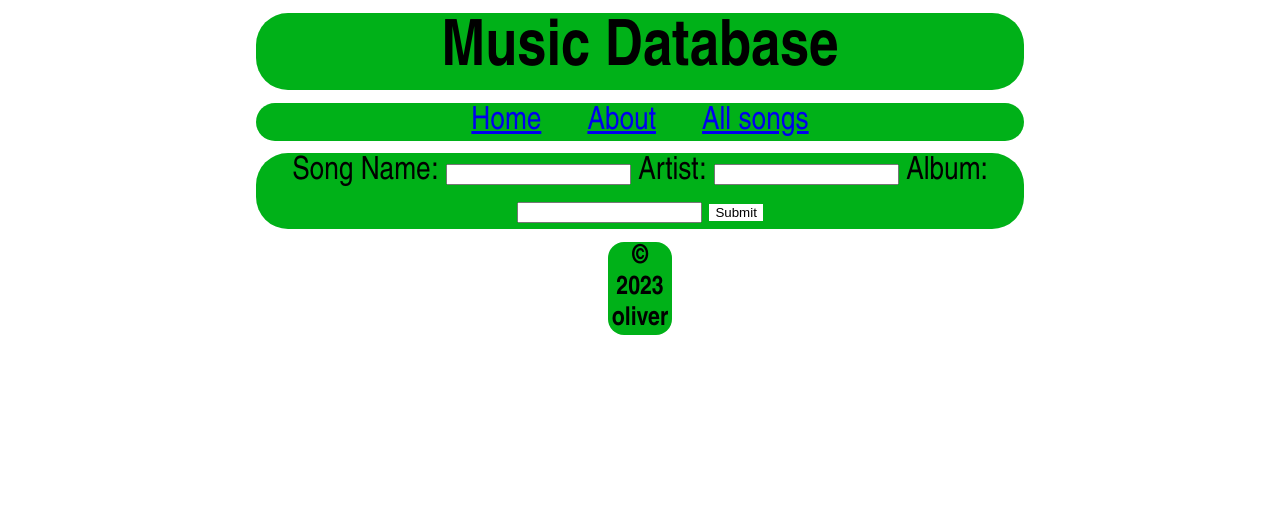
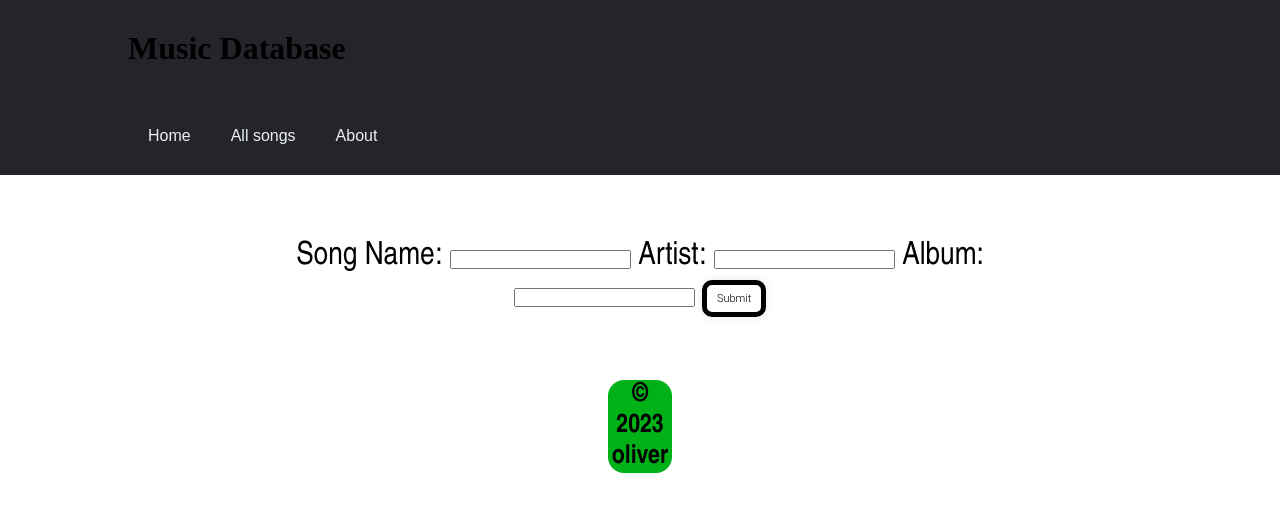
Before and after one commit to 20081oliver/project, a Flask app: page / in a window 1280 px wide. Shown: the top 512 px of the page. Run offline with Flask 3, Linux system fonts and the light colour scheme.

Commit message:
new nav bar and buttons

```diff
--- a/static/CSS/styles.css
+++ b/static/CSS/styles.css
@@ -1,13 +1,43 @@
 * {
+    box-sizing: border-box;
     margin: 0;
-}
+    padding: 0;
+  }
 
-/** This is the css for header. This is to change the background colour of the header. **/
+  header {
+    display: flex;
+    justify-content: space-between;
+    align-items: center;
+    padding: 30px 10%;
+    background-color: #24252a;
+  }
 
-header{
-    background-color: #ffffff;
 
-}
+  .nav__links a {
+    font-family: "Montserrat", sans-serif;
+    font-weight: 500;
+    color: #edf0f1;
+    text-decoration: none;
+  }
+
+  .nav__links {
+    list-style: none;
+    display: flex;
+  }
+
+  .nav__links li {
+    padding: 0px 20px;
+  }
+
+  .nav__links li a {
+    transition: color 0.3s ease 0s;
+  }
+
+  .nav__links li a:hover {
+    color: #0088a9;
+  }
+
+
 
 /** This is the css for footer. It changes the colour of the background to add contrast. **/
 
@@ -31,30 +61,18 @@ div{
 }
 
 
-#navBar a {
-    display: flex;
-    justify-content: space-between;
-    padding: 0 3%;
-}
-
-#navBar {
-    display: flex;
-    justify-content: center;
-
-
-}
-
 .brightbackground{
     background-color: #00b118;
 }
 
 .boldtitle{
     margin: 1% auto;
-    width: 60%;
+    width: 100%;
+    padding: 50px 20%;
     text-align: center;
     font-size: 32px;
     font-family:'sans-serif', 'Arial Narrow', Arial;
-    border-radius: 32px;
+    border-radius: 0px;
     justify-content: center;
 }
 
@@ -68,6 +86,7 @@ div{
 }
 
 .btn {
+    font-family: "Roboto", sans-serif;
     font-size: 11px;
     font-weight: 300;
     padding: 7px 10px;
@@ -75,10 +94,18 @@ div{
     background-color: rgb(255, 255, 255);
     border: 5px solid black;
     border-radius: 10px;
+    cursor: pointer;
+    box-shadow: 0 0 10px rgba(0, 0, 0, 0.1);
+    -webkit-transition-duration: 0.3s;
+    transition-duration: 0.3;
+    -webkit-transition-property: box-shadow, transform;
+    transition-property: box-shadow, transform;
 }
 
-.btn:hover {
-    transform: translateY(-7px);
+.btn:hover, .btn:focus, .btn:active {
+    box-shadow: 0 0 20px rgba(0, 0, 0, 0.5);
+    -webkit-transform: scale(1.1);
+    transform: scale(1.1);
 }
 
 button {
--- a/templates/header.html
+++ b/templates/header.html
@@ -1,3 +1,3 @@
-<div class="brightbackground boldtitle">
+<div class="header">
         <h1> Music Database</h1>
 </div>
--- a/templates/home.html
+++ b/templates/home.html
@@ -1,6 +1,6 @@
 {% extends 'layout.html' %}
 {% block content %}
-<div class="brightbackground boldtitle">
+<div class="boldtitle">
 <!DOCTYPE html>
 <html>
 <body align = "center">
@@ -9,7 +9,11 @@
         Song Name: <input type="text" name="name">
         Artist: <input type="text" name="artist">
         Album: <input type="text" name="album">
-        <button>Submit</button>
+        <button type="button">
+                <h3 class="btn">
+                <a>Submit</a>
+                </h3>
+        </button>
 </form>
 
 
--- a/templates/nav.html
+++ b/templates/nav.html
@@ -1,5 +1,28 @@
-<div class="brightbackground boldtitle" id="navBar">
+<!-- <div class="brightbackground boldtitle" id="navBar">
         <a href="/">Home</a>
         <a href="/about">About</a>
         <a href="/all_songs">All songs</a>
-</div>
+</div> -->
+
+<!DOCTYPE html>
+    <head>
+        <meta charset="utf-8">
+        <meta http-equiv="X-UA-Compatible" content="IE=edge">
+        <title>Navbar</title>
+        <meta name="description" content="">
+        <meta name="viewport" content="width=device-width, initial-scale=1">
+        <link rel="stylesheet" href="styles.css">
+    </head>
+    <body>
+        <header>
+
+            <nav>
+                <ul class="nav__links">
+                    <li><a href="/">Home</a></li>
+                    <li><a href="/all_songs">All songs</a></li>
+                    <li><a href="/about">About</a></li>
+                </ul>
+            </nav>
+        </header>
+    </body>
+</html>
```
